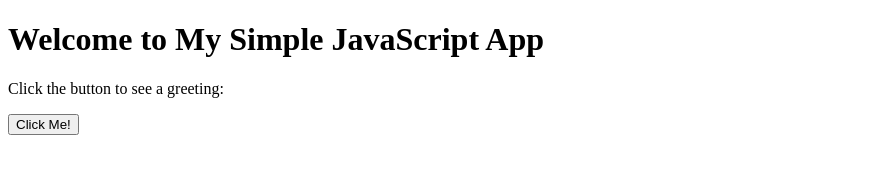
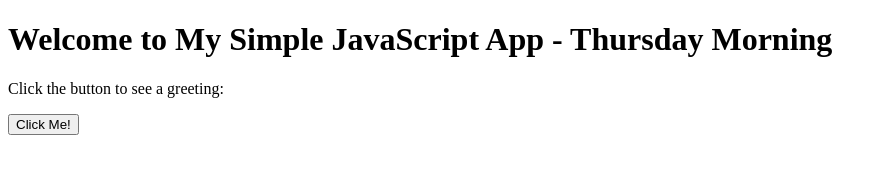
Before and after one commit to trionanic/DistSysHTML, a plain HTML site: page index.html in a window 1280 px wide. Shown: the whole page, without its empty margins (0-887 px from the left). Drawn offline with Linux system fonts and the light colour scheme.

Commit message:
updated html

```diff
--- a/index.html
+++ b/index.html
@@ -6,7 +6,7 @@
     <title>Simple JavaScript App</title>
 </head>
 <body>
-    <h1>Welcome to My Simple JavaScript App</h1>
+    <h1>Welcome to My Simple JavaScript App - Thursday Morning</h1>
     <p id="greeting">Click the button to see a greeting:</p>
     <button onclick="displayGreeting()">Click Me!</button>
 
```
